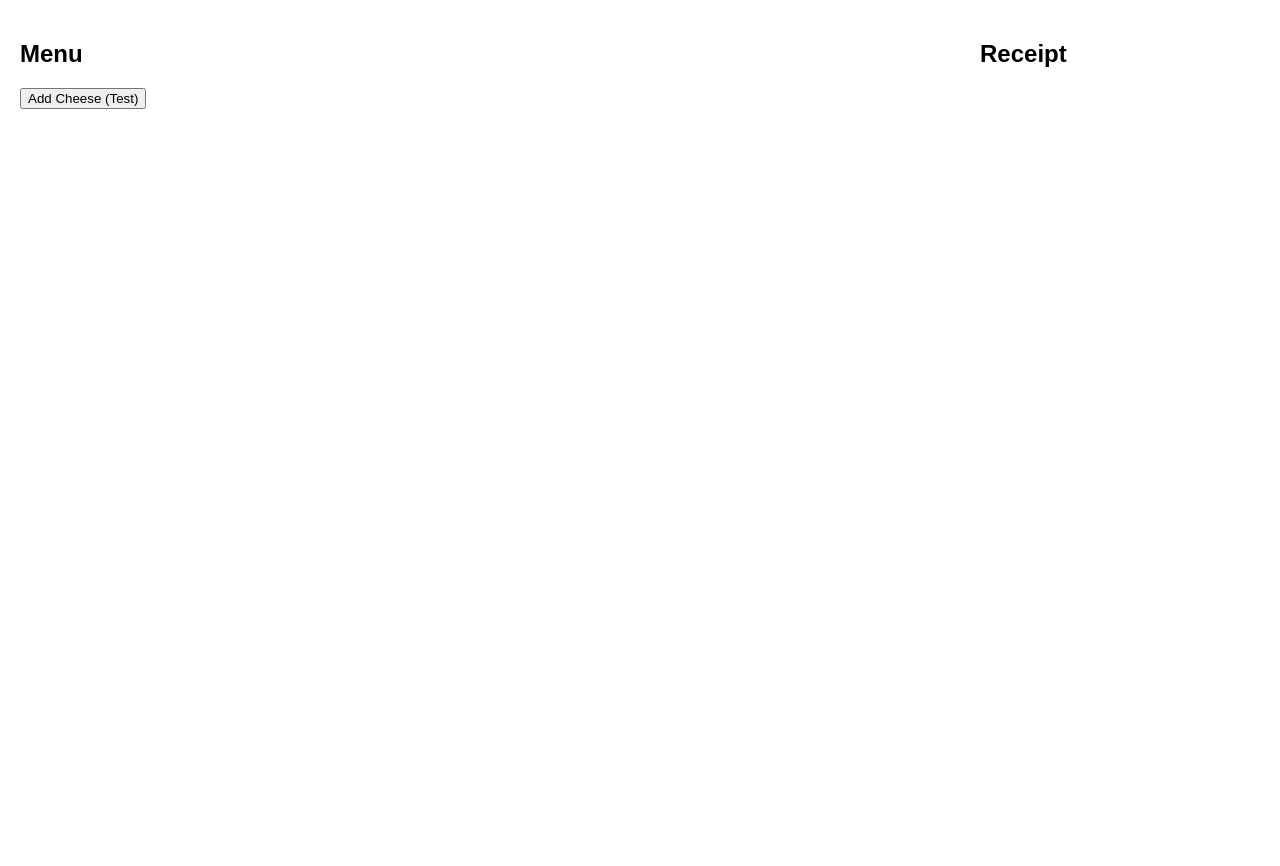
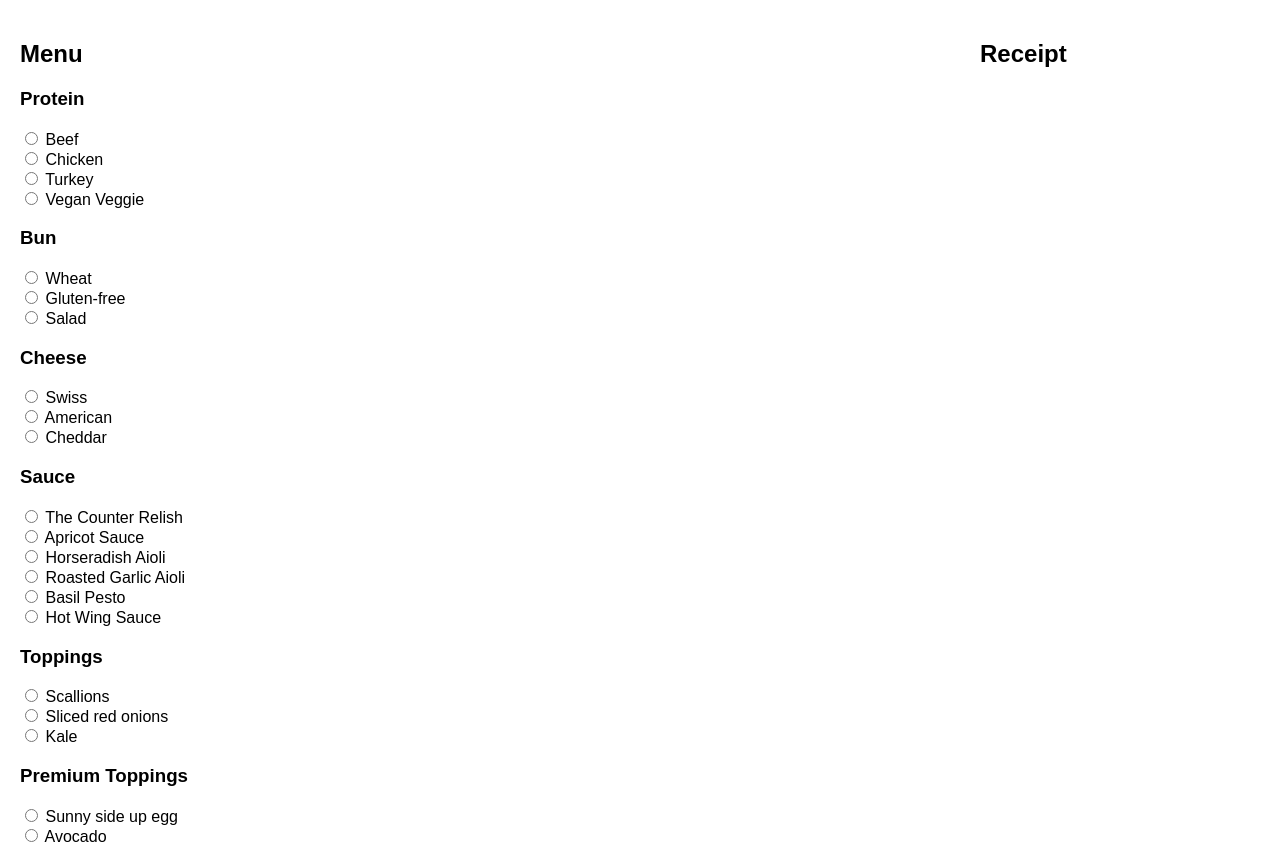
Before and after one commit to AlirieGray/build-a-burger, a React (Create React App) app: page / in a window 1280 px wide. Before the commit the page ends 800 px from the top, so only its background shows below. Built offline with nearby package versions, Linux system fonts and the light colour scheme.

Commit message:
added menu and populated menu options with radio buttons

```diff
--- /dev/null
+++ b/src/components/Category.js
@@ -0,0 +1,31 @@
+import React, { Component } from 'react';
+
+class Category extends Component {
+  constructor(props) {
+    super(props);
+    this.GetOptions = this.GetOptions.bind(this);
+  }
+
+  GetOptions() {
+    return this.props.options.map((option, index) => {
+      // TODO: check if should be radio or square
+      return (
+        <div>
+          <input type="radio" id={`${this.props.name}-${index}`} key={index} />
+          <label htmlFor={`${this.props.name}-${index}`} key={`${option}-${index}`}> {option}</label>
+        </div>
+      )
+    })
+  }
+
+  render() {
+    return(
+      <div>
+        <h3> {this.props.name} </h3>
+        {this.GetOptions()}
+      </div>
+    );
+  }
+}
+
+export default Category;
--- a/src/components/Menu.js
+++ b/src/components/Menu.js
@@ -3,13 +3,16 @@ import { bindActionCreators } from 'redux';
 import { connect } from 'react-redux';
 import './Menu.css';
 import Item from './Item';
+import Category from './Category';
 import { addItem } from '../actions/burger';
+const menuItems = require('./menu.json');
 
 class Menu extends Component {
 
   constructor(props) {
     super(props);
     this.AddItem = this.AddItem.bind(this);
+    this.GetCategories = this.GetCategories.bind(this);
   }
 
   AddItem(e) {
@@ -18,17 +21,26 @@ class Menu extends Component {
     this.props.addItemAction(item);
   }
 
+  GetCategories() {
+    return menuItems.map((category, index) => {
+      return <Category name={category.name} options={category.items} key={index}/>
+    })
+  }
+
   render() {
     return (
       <div className="container">
         <h2> Menu </h2>
-        <button onClick={this.AddItem}>
-          Add Cheese (Test)
-        </button>
+        {this.GetCategories()}
       </div>
     );
   }
 }
+
+// store
+// <button onClick={this.AddItem}>
+//   Add Cheese (Test)
+// </button>
 
 const mapStateToProps = (state) => {
   return {
--- /dev/null
+++ b/src/components/menu.json
@@ -0,0 +1,27 @@
+[
+  {
+    "name": "Protein",
+    "items": ["Beef", "Chicken", "Turkey", "Vegan Veggie"]
+  },
+  {
+    "name": "Bun",
+    "items": ["Wheat", "Gluten-free", "Salad"]
+  },
+  {
+    "name": "Cheese",
+    "items": ["Swiss", "American", "Cheddar"]
+  },
+  {
+    "name": "Sauce",
+    "items": ["The Counter Relish", "Apricot Sauce", "Horseradish Aioli",
+      "Roasted Garlic Aioli", "Basil Pesto", "Hot Wing Sauce"]
+  },
+  {
+    "name": "Toppings",
+    "items": ["Scallions", "Sliced red onions", "Kale"]
+  },
+  {
+    "name": "Premium Toppings",
+    "items": ["Sunny side up egg", "Avocado"]
+  }
+]
```
